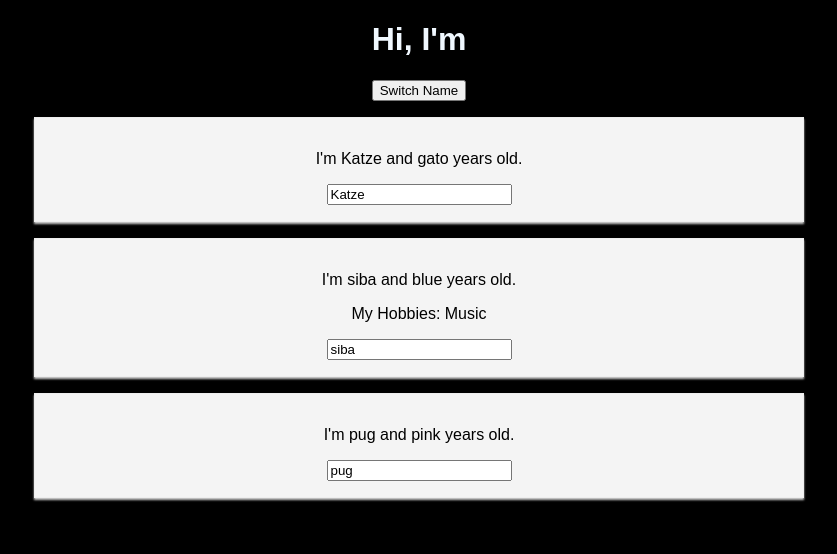
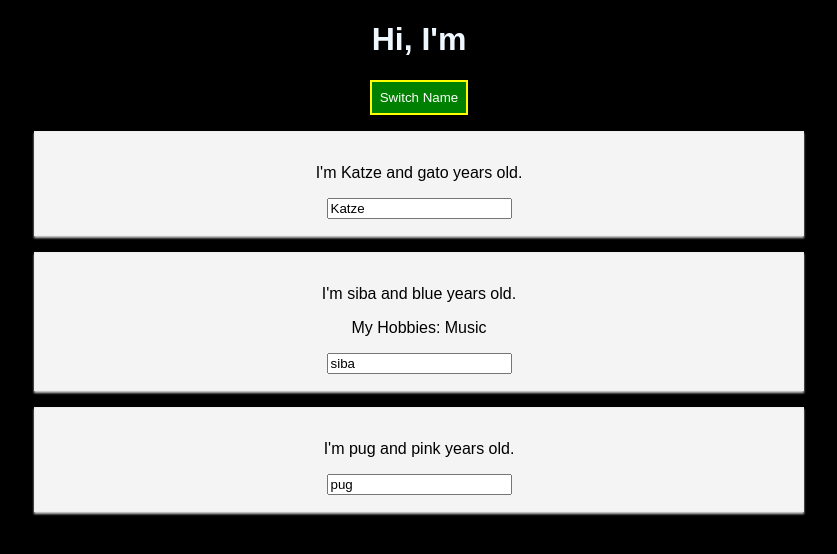
Before and after one commit to NightThinker/react-create-app, a React (Create React App) app: page / in a window 1280 px wide. Shown: the top 554 px of the page, without its empty margins (221-1058 px from the left). Built offline with nearby package versions, Linux system fonts and the light colour scheme.

Commit message:
inline style

```diff
--- a/src/App.js
+++ b/src/App.js
@@ -35,10 +35,21 @@ class App extends Component {
   }
 
   render() {
+    const style = {
+      backgroundColor: 'green',
+      border: '2px solid yellow',
+      padding: '8px',
+      color: 'white',
+      cursor: 'pointer'
+    }
+
     return (
       <div className="App">
         <h1>Hi, I'm</h1>
-        <button onClick={() => this.switchNameHandler('anyone super')}>Switch Name</button>
+        <button
+          style={style}
+          onClick={() => this.switchNameHandler('anyone super')}
+          >Switch Name</button>
         <Person
           name={this.state.person[0].name}
           age={this.state.person[0].age}/>
```
